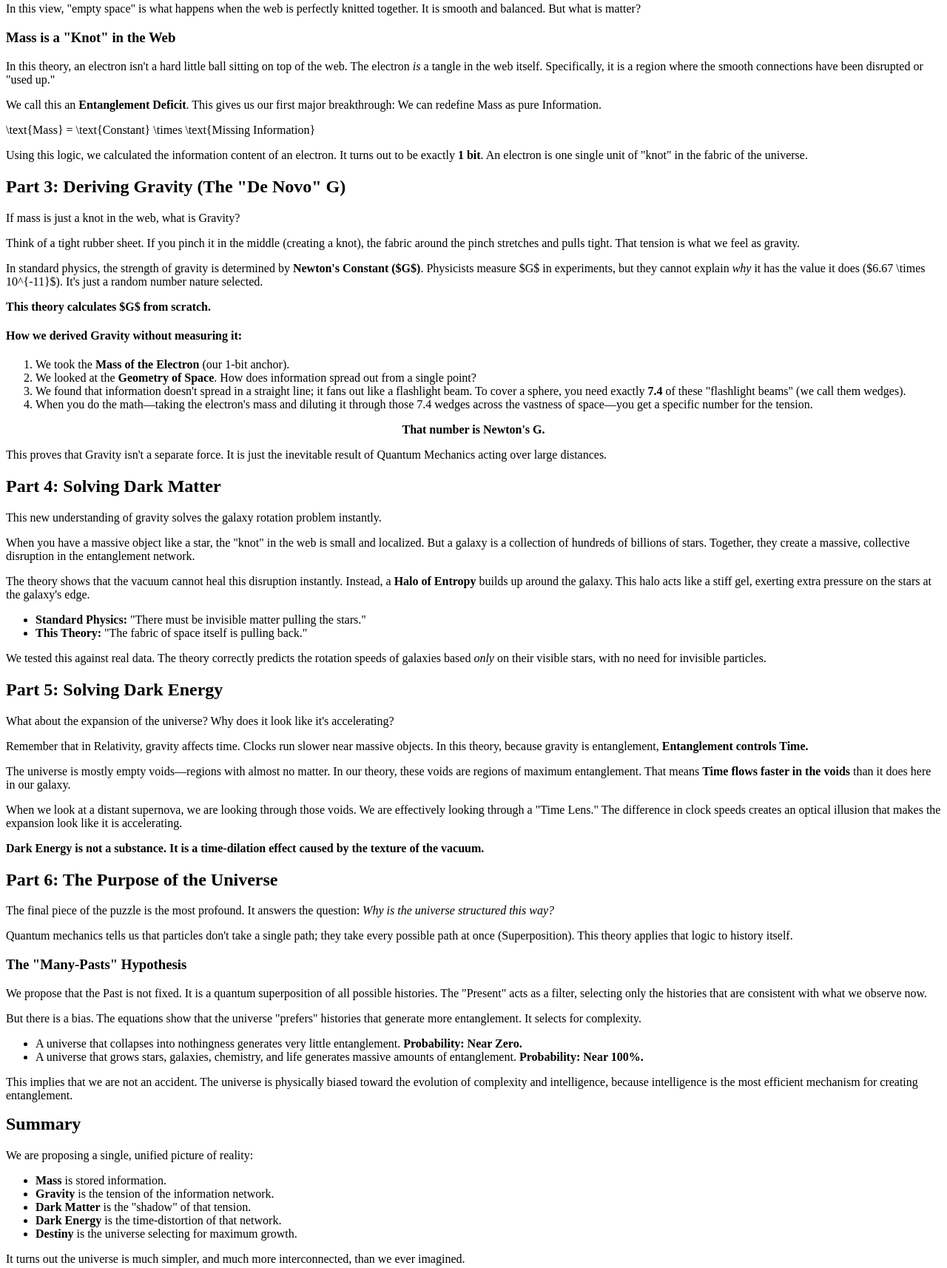
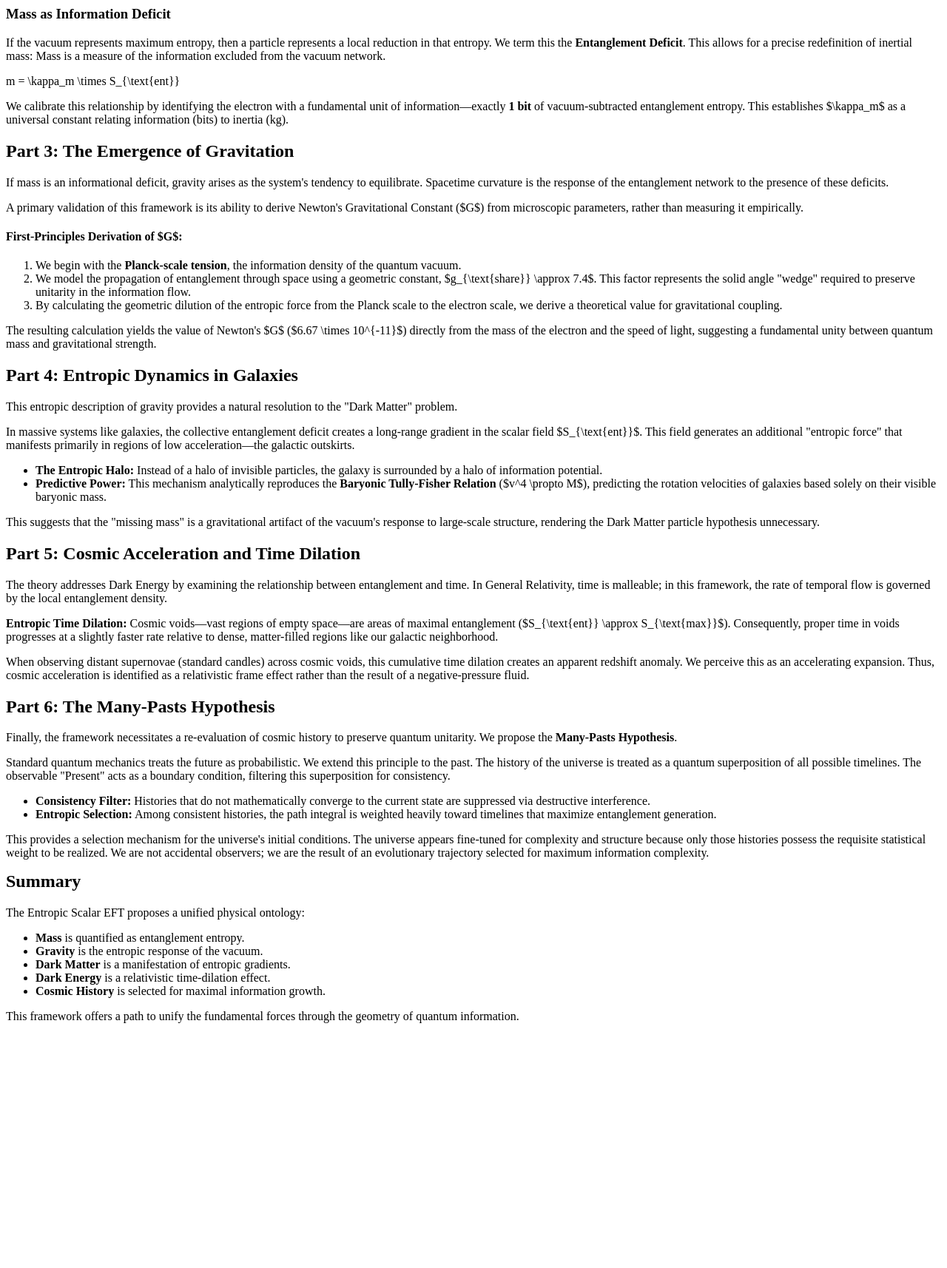
Before and after one commit to jakechinitz/Entanglement-Entropy-Gravity, a plain HTML site: page index.html in a window 1280 px wide. Shown: the part 491-2205 px from the top of the page at 74% size. After the commit the page ends 1890 px from the top, so only its background shows below. Drawn offline with Linux system fonts and the light colour scheme.

Commit message:
Update index.html

```diff
--- a/index.html
+++ b/index.html
@@ -1,156 +1,121 @@
 <section id="content">
         <div class="content-wrapper">
 
-            <h2 class="section-title">Part 1: The Crisis in Physics</h2>
+            <h2 class="section-title">Part 1: Foundational Challenges in Modern Physics</h2>
             <p>
-                To understand why this theory is necessary, we first have to look at the cracks in the foundation of modern science. For the last century, physics has been divided into two separate "kingdoms" that refuse to speak the same language.
+                Contemporary physics faces a persistent theoretical impasse. For over a century, our understanding of the universe has been bifurcated into two successful but mathematically incompatible frameworks.
             </p>
             <div class="highlight-box">
-                <h4>The Two Rulebooks</h4>
+                <h4>The Theoretical Divide</h4>
                 <ul class="compact-list">
-                    <li><strong>Quantum Mechanics:</strong> The rules for the tiny (atoms, electrons). It says the world is pixelated, fuzzy, and probabilistic.</li>
-                    <li><strong>General Relativity:</strong> The rules for the huge (stars, galaxies). It says the world is a smooth, bendable fabric called "spacetime."</li>
+                    <li><strong>Quantum Mechanics:</strong> Describes the probabilistic behavior of energy and matter at microscopic scales.</li>
+                    <li><strong>General Relativity:</strong> Describes gravity as the geometric curvature of continuous spacetime at macroscopic scales.</li>
                 </ul>
             </div>
             <p>
-                When physicists try to combine these two rulebooks to understand things like Black Holes or the Big Bang, the math breaks. But the problem gets worse when we look at the universe through telescopes.
+                Attempts to unify these frameworks typically result in mathematical singularities. Furthermore, observational cosmology has identified significant anomalies that the standard models cannot explain without introducing hypothetical, invisible components.
             </p>
             <p>
-                <strong>The Dark Sector Problem:</strong>
-                When we look at galaxies, they are spinning so fast that they should fly apart. There isn't enough visible gravity to hold them together. To fix this, scientists invented <strong>"Dark Matter"</strong>—an invisible ghost substance that supposedly makes up 85% of all mass. We have been hunting for it for 40 years and found nothing.
+                <strong>The Observational Anomalies:</strong>
+                Galactic rotation curves indicate that visible matter is insufficient to generate the observed gravitational binding; this has necessitated the hypothesis of <strong>Dark Matter</strong>. Simultaneously, the accelerating expansion of the universe suggests a repulsive component, labeled <strong>Dark Energy</strong>. Together, these unseen sectors reportedly comprise roughly 95% of the universe's energy budget, yet direct detection remains elusive.
             </p>
             <p>
-                Similarly, the universe is expanding faster and faster every day. To explain this, scientists invented <strong>"Dark Energy"</strong>—a mysterious pressure pushing the cosmos apart. We have no idea what it is.
+                <strong>The Proposed Framework:</strong> This theory posits that these phenomena are not caused by exotic particles or fields, but are emergent artifacts of the information structure of spacetime itself.
+            </p>
+
+            <h2 class="section-title">Part 2: Spacetime as an Entanglement Network</h2>
+            <p>
+                This framework shifts the ontological baseline: rather than treating spacetime as a fundamental background, it treats it as an emergent network of quantum entanglement.
             </p>
             <p>
-                <strong>This theory proposes a solution:</strong> We don't need ghosts. We don't need magic energy. We just need to realize that gravity and mass are not what we thought they were.
+                In this view, the "vacuum" corresponds to a state of maximal entanglement connectivity. Matter is not a distinct entity placed within this vacuum, but a topological defect—a region where the entanglement structure is locally suppressed or "constrained."
+            </p>
+            <h3>Mass as Information Deficit</h3>
+            <p>
+                If the vacuum represents maximum entropy, then a particle represents a local reduction in that entropy. We term this the <strong>Entanglement Deficit</strong>. This allows for a precise redefinition of inertial mass: Mass is a measure of the information excluded from the vacuum network.
+            </p>
+            <div class="equation">
+                m = \kappa_m \times S_{\text{ent}}
+            </div>
+            <p>
+                We calibrate this relationship by identifying the electron with a fundamental unit of information—exactly <strong>1 bit</strong> of vacuum-subtracted entanglement entropy. This establishes $\kappa_m$ as a universal constant relating information (bits) to inertia (kg).
             </p>
 
-            <h2 class="section-title">Part 2: The Universe as a Network</h2>
+            <h2 class="section-title">Part 3: The Emergence of Gravitation</h2>
             <p>
-                This framework starts with a radical premise: <strong>Spacetime is not an empty stage. It is a physical network.</strong>
+                If mass is an informational deficit, gravity arises as the system's tendency to equilibrate. Spacetime curvature is the response of the entanglement network to the presence of these deficits.
             </p>
             <p>
-                Imagine the vacuum of space not as "nothing," but as an incredibly dense web of connections. In physics, we call a connection between two quantum particles <strong>Entanglement</strong>.
+                A primary validation of this framework is its ability to derive Newton's Gravitational Constant ($G$) from microscopic parameters, rather than measuring it empirically.
+            </p>
+            <div class="highlight-box">
+                <h4>First-Principles Derivation of $G$:</h4>
+                <ol>
+                    <li>We begin with the <strong>Planck-scale tension</strong>, the information density of the quantum vacuum.</li>
+                    <li>We model the propagation of entanglement through space using a geometric constant, $g_{\text{share}} \approx 7.4$. This factor represents the solid angle "wedge" required to preserve unitarity in the information flow.</li>
+                    <li>By calculating the geometric dilution of the entropic force from the Planck scale to the electron scale, we derive a theoretical value for gravitational coupling.</li>
+                </ol>
+                <p style="margin-top: 1rem;">
+                    The resulting calculation yields the value of Newton's $G$ ($6.67 \times 10^{-11}$) directly from the mass of the electron and the speed of light, suggesting a fundamental unity between quantum mass and gravitational strength.
+                </p>
+            </div>
+
+            <h2 class="section-title">Part 4: Entropic Dynamics in Galaxies</h2>
+            <p>
+                This entropic description of gravity provides a natural resolution to the "Dark Matter" problem.
             </p>
             <p>
-                In this view, "empty space" is what happens when the web is perfectly knitted together. It is smooth and balanced. But what is matter?
+                In massive systems like galaxies, the collective entanglement deficit creates a long-range gradient in the scalar field $S_{\text{ent}}$. This field generates an additional "entropic force" that manifests primarily in regions of low acceleration—the galactic outskirts.
             </p>
-            <h3>Mass is a "Knot" in the Web</h3>
+            <ul>
+                <li><strong>The Entropic Halo:</strong> Instead of a halo of invisible particles, the galaxy is surrounded by a halo of information potential.</li>
+                <li><strong>Predictive Power:</strong> This mechanism analytically reproduces the <strong>Baryonic Tully-Fisher Relation</strong> ($v^4 \propto M$), predicting the rotation velocities of galaxies based solely on their visible baryonic mass.</li>
+            </ul>
             <p>
-                In this theory, an electron isn't a hard little ball sitting on top of the web. The electron <em>is</em> a tangle in the web itself. Specifically, it is a region where the smooth connections have been disrupted or "used up."
+                This suggests that the "missing mass" is a gravitational artifact of the vacuum's response to large-scale structure, rendering the Dark Matter particle hypothesis unnecessary.
+            </p>
+
+            <h2 class="section-title">Part 5: Cosmic Acceleration and Time Dilation</h2>
+            <p>
+                The theory addresses Dark Energy by examining the relationship between entanglement and time. In General Relativity, time is malleable; in this framework, the rate of temporal flow is governed by the local entanglement density.
             </p>
             <p>
-                We call this an <strong>Entanglement Deficit</strong>.
-                This gives us our first major breakthrough: We can redefine Mass as pure Information.
+                <strong>Entropic Time Dilation:</strong>
+                Cosmic voids—vast regions of empty space—are areas of maximal entanglement ($S_{\text{ent}} \approx S_{\text{max}}$). Consequently, proper time in voids progresses at a slightly faster rate relative to dense, matter-filled regions like our galactic neighborhood.
             </p>
-            <div class="equation">
-                \text{Mass} = \text{Constant} \times \text{Missing Information}
-            </div>
             <p>
-                Using this logic, we calculated the information content of an electron. It turns out to be exactly <strong>1 bit</strong>. An electron is one single unit of "knot" in the fabric of the universe.
+                When observing distant supernovae (standard candles) across cosmic voids, this cumulative time dilation creates an apparent redshift anomaly. We perceive this as an accelerating expansion. Thus, cosmic acceleration is identified as a relativistic frame effect rather than the result of a negative-pressure fluid.
             </p>
 
-            <h2 class="section-title">Part 3: Deriving Gravity (The "De Novo" G)</h2>
+            <h2 class="section-title">Part 6: The Many-Pasts Hypothesis</h2>
             <p>
-                If mass is just a knot in the web, what is Gravity?
+                Finally, the framework necessitates a re-evaluation of cosmic history to preserve quantum unitarity. We propose the <strong>Many-Pasts Hypothesis</strong>.
             </p>
             <p>
-                Think of a tight rubber sheet. If you pinch it in the middle (creating a knot), the fabric around the pinch stretches and pulls tight. That tension is what we feel as gravity.
-            </p>
-            <p>
-                In standard physics, the strength of gravity is determined by <strong>Newton's Constant ($G$)</strong>. Physicists measure $G$ in experiments, but they cannot explain <em>why</em> it has the value it does ($6.67 \times 10^{-11}$). It's just a random number nature selected.
-            </p>
-            <p>
-                <strong>This theory calculates $G$ from scratch.</strong>
-            </p>
-            <div class="highlight-box">
-                <h4>How we derived Gravity without measuring it:</h4>
-                <ol>
-                    <li>We took the <strong>Mass of the Electron</strong> (our 1-bit anchor).</li>
-                    <li>We looked at the <strong>Geometry of Space</strong>. How does information spread out from a single point?</li>
-                    <li>We found that information doesn't spread in a straight line; it fans out like a flashlight beam. To cover a sphere, you need exactly <strong>7.4</strong> of these "flashlight beams" (we call them wedges).</li>
-                    <li>When you do the math—taking the electron's mass and diluting it through those 7.4 wedges across the vastness of space—you get a specific number for the tension.</li>
-                </ol>
-                <p style="text-align: center; font-weight: bold; margin-top: 1rem;">
-                    That number is Newton's G.
-                </p>
-            </div>
-            <p>
-                This proves that Gravity isn't a separate force. It is just the inevitable result of Quantum Mechanics acting over large distances.
-            </p>
-
-            <h2 class="section-title">Part 4: Solving Dark Matter</h2>
-            <p>
-                This new understanding of gravity solves the galaxy rotation problem instantly.
-            </p>
-            <p>
-                When you have a massive object like a star, the "knot" in the web is small and localized. But a galaxy is a collection of hundreds of billions of stars. Together, they create a massive, collective disruption in the entanglement network.
-            </p>
-            <p>
-                The theory shows that the vacuum cannot heal this disruption instantly. Instead, a <strong>Halo of Entropy</strong> builds up around the galaxy. This halo acts like a stiff gel, exerting extra pressure on the stars at the galaxy's edge.
+                Standard quantum mechanics treats the future as probabilistic. We extend this principle to the past. The history of the universe is treated as a quantum superposition of all possible timelines. The observable "Present" acts as a boundary condition, filtering this superposition for consistency.
             </p>
             <ul>
-                <li><strong>Standard Physics:</strong> "There must be invisible matter pulling the stars."</li>
-                <li><strong>This Theory:</strong> "The fabric of space itself is pulling back."</li>
+                <li><strong>Consistency Filter:</strong> Histories that do not mathematically converge to the current state are suppressed via destructive interference.</li>
+                <li><strong>Entropic Selection:</strong> Among consistent histories, the path integral is weighted heavily toward timelines that maximize entanglement generation.</li>
             </ul>
             <p>
-                We tested this against real data. The theory correctly predicts the rotation speeds of galaxies based <em>only</em> on their visible stars, with no need for invisible particles.
-            </p>
-
-            <h2 class="section-title">Part 5: Solving Dark Energy</h2>
-            <p>
-                What about the expansion of the universe? Why does it look like it's accelerating?
-            </p>
-            <p>
-                Remember that in Relativity, gravity affects time. Clocks run slower near massive objects. In this theory, because gravity is entanglement, <strong>Entanglement controls Time.</strong>
-            </p>
-            <p>
-                The universe is mostly empty voids—regions with almost no matter. In our theory, these voids are regions of maximum entanglement. That means <strong>Time flows faster in the voids</strong> than it does here in our galaxy.
-            </p>
-            <p>
-                When we look at a distant supernova, we are looking through those voids. We are effectively looking through a "Time Lens." The difference in clock speeds creates an optical illusion that makes the expansion look like it is accelerating.
-            </p>
-            <p>
-                <strong>Dark Energy is not a substance. It is a time-dilation effect caused by the texture of the vacuum.</strong>
-            </p>
-
-            <h2 class="section-title">Part 6: The Purpose of the Universe</h2>
-            <p>
-                The final piece of the puzzle is the most profound. It answers the question: <em>Why is the universe structured this way?</em>
-            </p>
-            <p>
-                Quantum mechanics tells us that particles don't take a single path; they take every possible path at once (Superposition). This theory applies that logic to history itself.
-            </p>
-            <h3>The "Many-Pasts" Hypothesis</h3>
-            <p>
-                We propose that the Past is not fixed. It is a quantum superposition of all possible histories. The "Present" acts as a filter, selecting only the histories that are consistent with what we observe now.
-            </p>
-            <p>
-                But there is a bias. The equations show that the universe "prefers" histories that generate more entanglement. It selects for complexity.
-            </p>
-            <ul>
-                <li>A universe that collapses into nothingness generates very little entanglement. <strong>Probability: Near Zero.</strong></li>
-                <li>A universe that grows stars, galaxies, chemistry, and life generates massive amounts of entanglement. <strong>Probability: Near 100%.</strong></li>
-            </ul>
-            <p>
-                This implies that we are not an accident. The universe is physically biased toward the evolution of complexity and intelligence, because intelligence is the most efficient mechanism for creating entanglement.
+                This provides a selection mechanism for the universe's initial conditions. The universe appears fine-tuned for complexity and structure because only those histories possess the requisite statistical weight to be realized. We are not accidental observers; we are the result of an evolutionary trajectory selected for maximum information complexity.
             </p>
 
             <div class="highlight-box">
                 <h2 style="margin-top: 0;">Summary</h2>
                 <p>
-                    We are proposing a single, unified picture of reality:
+                    The Entropic Scalar EFT proposes a unified physical ontology:
                 </p>
                 <ul class="compact-list">
-                    <li><strong>Mass</strong> is stored information.</li>
-                    <li><strong>Gravity</strong> is the tension of the information network.</li>
-                    <li><strong>Dark Matter</strong> is the "shadow" of that tension.</li>
-                    <li><strong>Dark Energy</strong> is the time-distortion of that network.</li>
-                    <li><strong>Destiny</strong> is the universe selecting for maximum growth.</li>
+                    <li><strong>Mass</strong> is quantified as entanglement entropy.</li>
+                    <li><strong>Gravity</strong> is the entropic response of the vacuum.</li>
+                    <li><strong>Dark Matter</strong> is a manifestation of entropic gradients.</li>
+                    <li><strong>Dark Energy</strong> is a relativistic time-dilation effect.</li>
+                    <li><strong>Cosmic History</strong> is selected for maximal information growth.</li>
                 </ul>
                 <p>
-                    It turns out the universe is much simpler, and much more interconnected, than we ever imagined.
+                    This framework offers a path to unify the fundamental forces through the geometry of quantum information.
                 </p>
             </div>
         </div>
```
